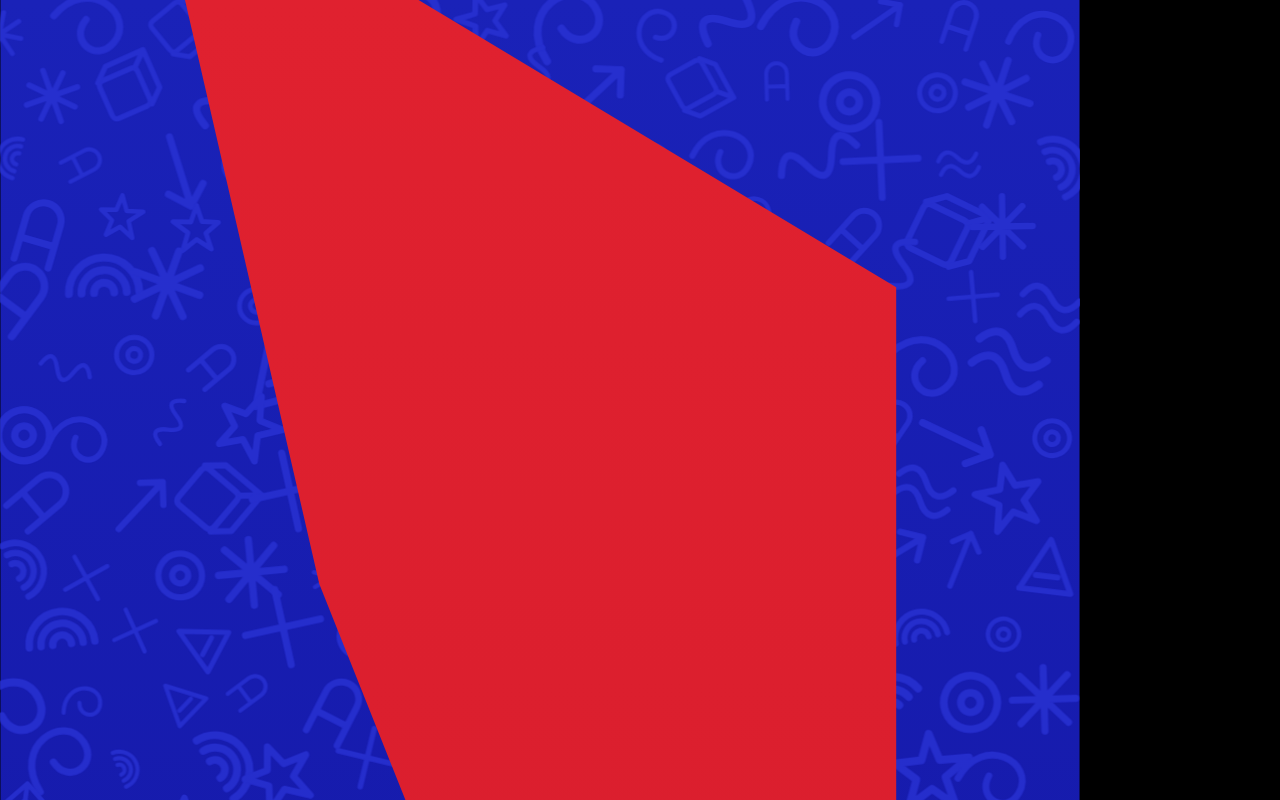
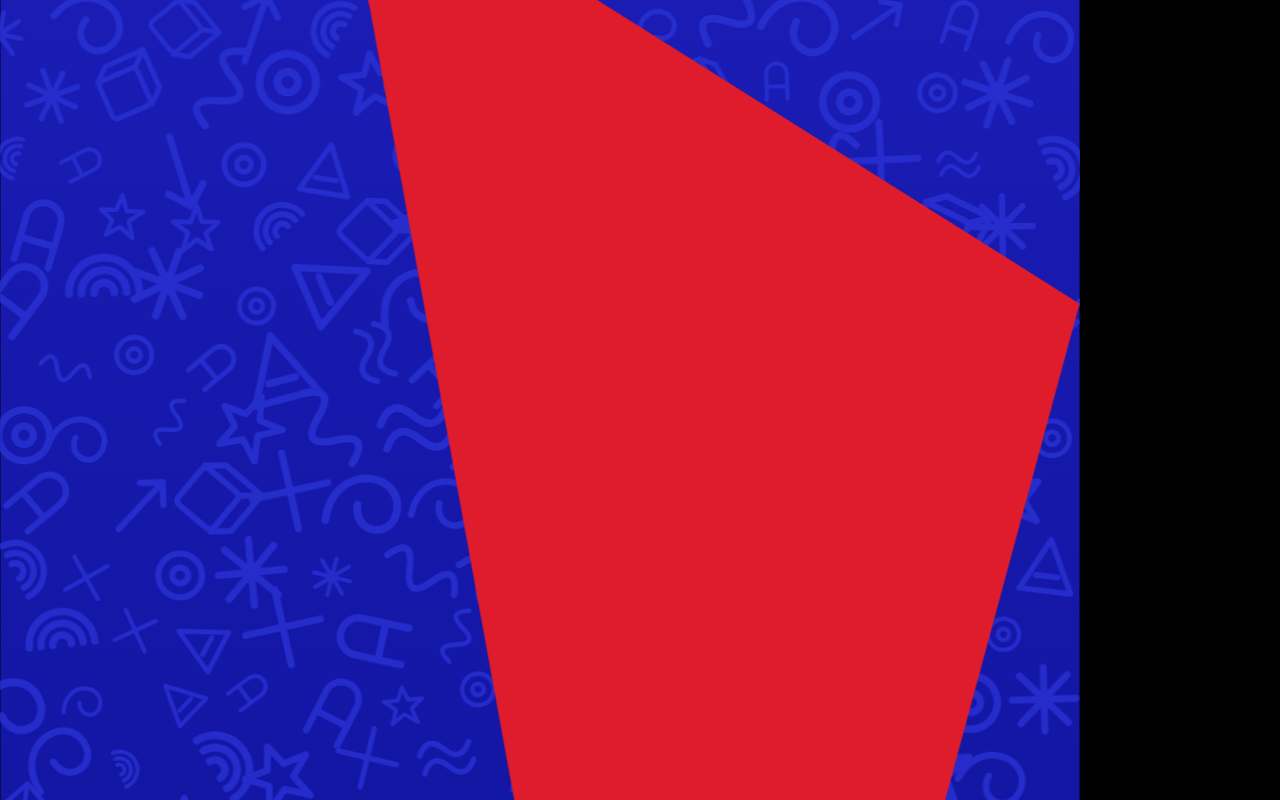
Before and after one commit to DJKAVORI/DJKAVORI, a plain HTML site: page sisi-wenyewe/background.html in a window 1280 px wide. Shown: the top 800 px of the page. Drawn offline with Linux system fonts and the light colour scheme.

Commit message:
Match red shape position, size and colors to the reference
Co-Authored-By: Claude Sonnet 5.5 <noreply@anthropic.com>
Claude-Session: https://claude.ai/code/session_01XPcLhK9NiMGQk35r6SgBdh

```diff
--- a/sisi-wenyewe/background.html
+++ b/sisi-wenyewe/background.html
@@ -1,12 +1,12 @@
 <!doctype html><html><body style="margin:0;background:#000">
 <svg id="s" xmlns="http://www.w3.org/2000/svg" width="1080" height="1350" viewBox="0 0 924 1156">
 <defs>
-<linearGradient id="bg" x1="0" y1="0" x2="0" y2="1"><stop offset="0" stop-color="#1a22b8"/><stop offset="1" stop-color="#1417a6"/></linearGradient>
+<linearGradient id="bg" x1="0" y1="0" x2="0" y2="1"><stop offset="0" stop-color="#1a1cb4"/><stop offset="1" stop-color="#0f1198"/></linearGradient>
 <linearGradient id="rd" x1="0" y1="0" x2="0" y2="1"><stop offset="0" stop-color="#e0212f"/><stop offset="1" stop-color="#d81d2d"/></linearGradient>
 </defs>
 <rect width="924" height="1156" fill="url(#bg)"/>
 <g id="doodles" fill="none" stroke="#2b34d6" stroke-width="3.2" stroke-linecap="round" stroke-linejoin="round" opacity=".75"></g>
-<polygon transform="translate(-157,0)" points="315,0 515,0 924,246 924,800 760,1150 818,1156 375,1156 540,776 430,500" fill="url(#rd)"/>
+<polygon points="315,0 511,0 924,260 763,855 817,1156 374,1156 466,828" fill="#df1c2b"/>
 </svg>
 <script>
 let seed=7;const r=()=>(seed=(seed*16807)%2147483647)/2147483647;
```
Also changed, not shown: sisi-wenyewe/background.png.
